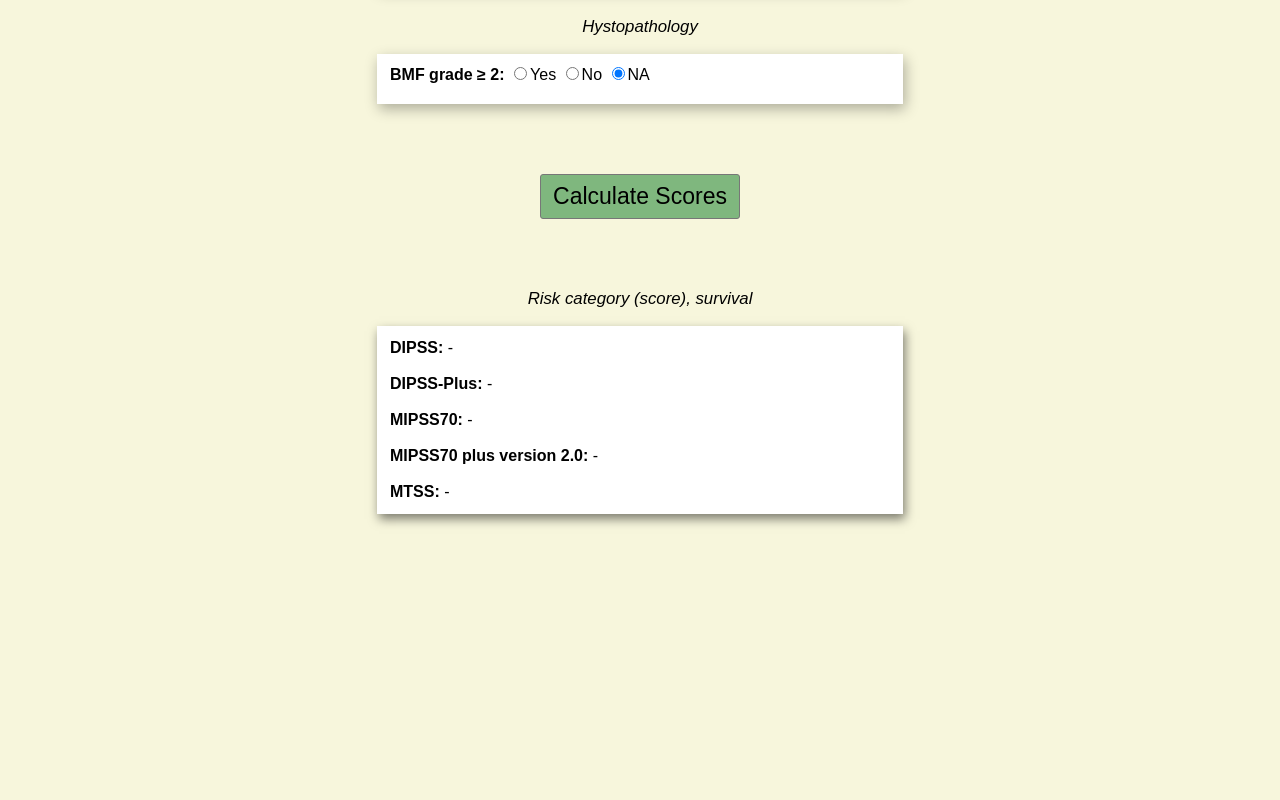
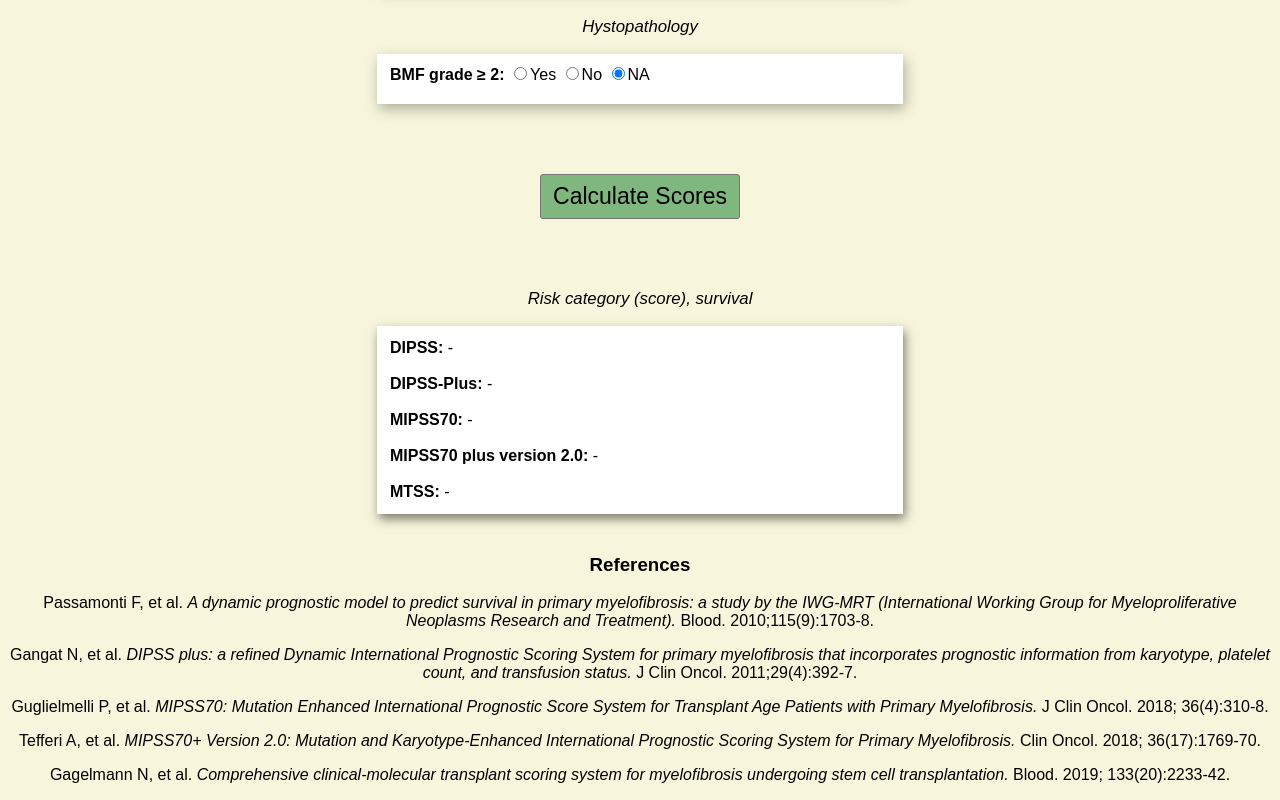
Before and after one commit to pigna90/pmf.scores.calculator, a plain HTML site: page index.html in a window 1280 px wide. Shown: the part 1268-2068 px from the top of the page. Before the commit the page ends 1822 px from the top, so only its background shows below. Drawn offline with Linux system fonts and the light colour scheme.

Commit message:
Add references

```diff
--- a/index.html
+++ b/index.html
@@ -459,6 +459,15 @@
 
     <script src="js/script.js"></script>
 
+    <h3>References</h3>
+    <div class="div-paper-references">
+        <p>Passamonti F, et al. <em>A dynamic prognostic model to predict survival in primary myelofibrosis: a study by the IWG-MRT (International Working Group for Myeloproliferative Neoplasms Research and Treatment).</em> Blood. 2010;115(9):1703-8.</p>
+        <p>Gangat N, et al. <em>DIPSS plus: a refined Dynamic International Prognostic Scoring System for primary myelofibrosis that incorporates prognostic information from karyotype, platelet count, and transfusion status.</em> J Clin Oncol. 2011;29(4):392-7.</p>
+        <p>Guglielmelli P, et al. <em>MIPSS70: Mutation Enhanced International Prognostic Score System for Transplant Age Patients with Primary Myelofibrosis.</em> J Clin Oncol. 2018; 36(4):310-8.</p>
+        <p>Tefferi A, et al. <em>MIPSS70+ Version 2.0: Mutation and Karyotype-Enhanced International Prognostic Scoring System for Primary Myelofibrosis.</em> Clin Oncol. 2018; 36(17):1769-70.</p>
+        <p>Gagelmann N, et al. <em>Comprehensive clinical-molecular transplant scoring system for myelofibrosis undergoing stem cell transplantation.</em> Blood. 2019; 133(20):2233-42.</p>
+    </div>
+
 </body>
 
 </html>
```
